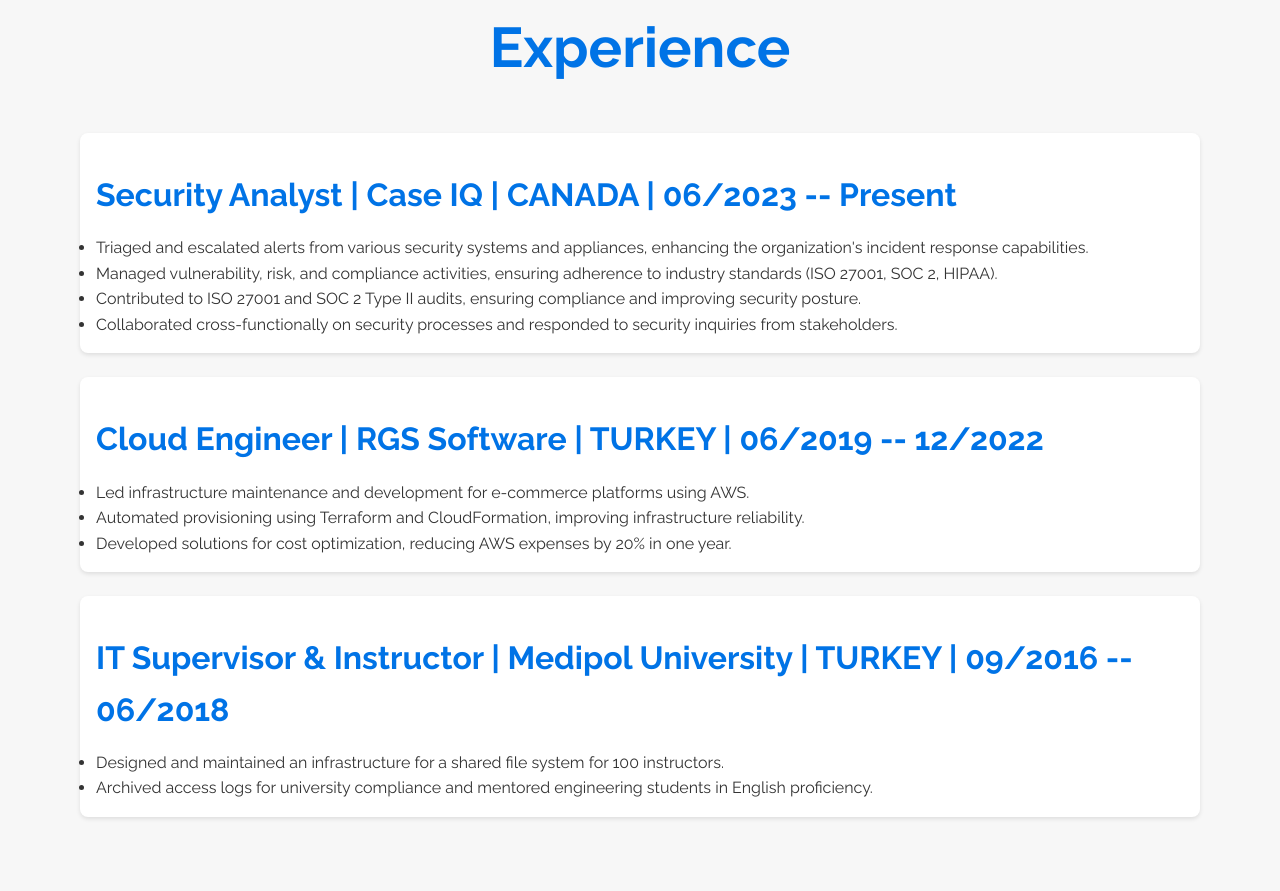
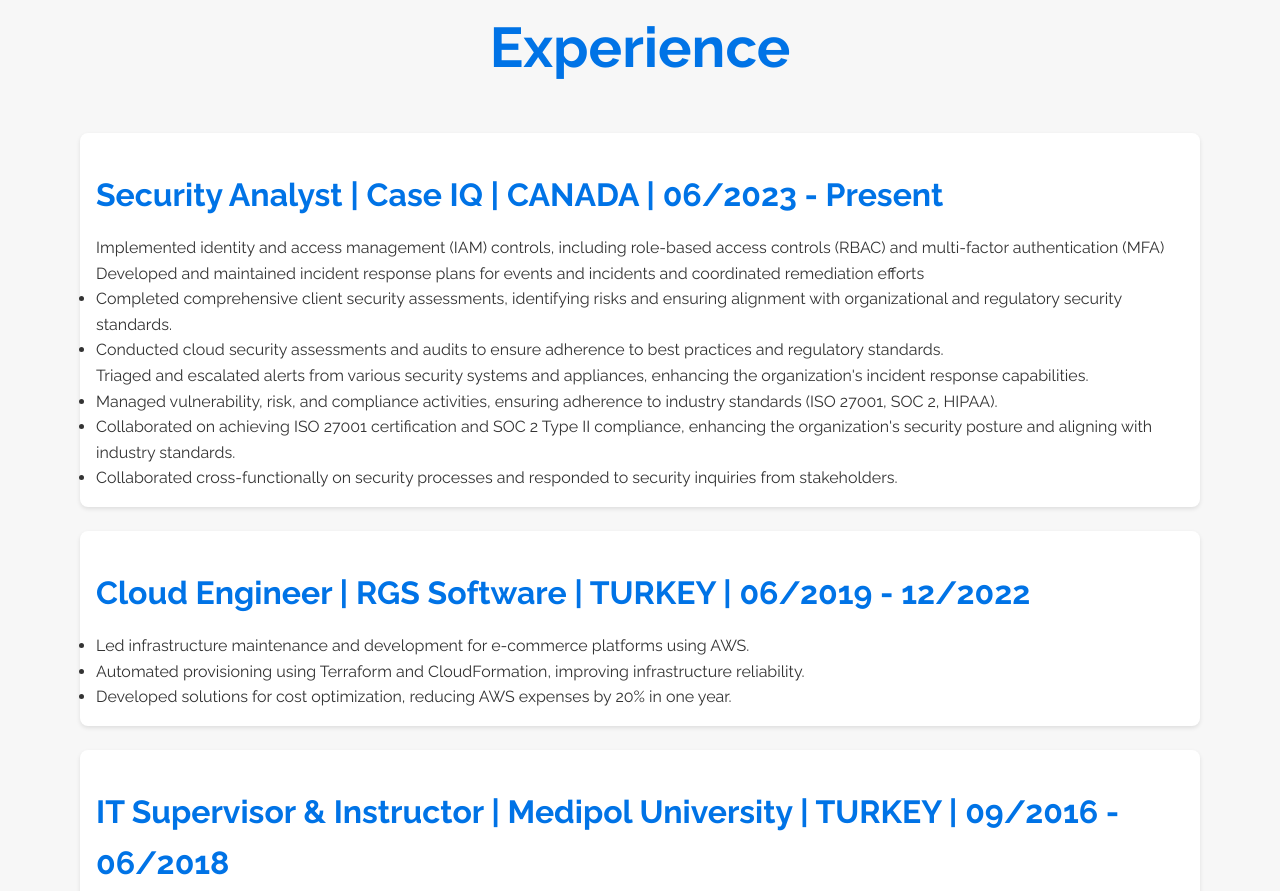
Before and after one commit to ismailsari07/azure-resume, a plain HTML site: page frontend/index.html in a window 1280 px wide. Shown: the part 2277-3168 px from the top of the page. Drawn offline with Linux system fonts and the light colour scheme; no server answers.

Commit message:
Update index.html
Update experience

```diff
--- a/frontend/index.html
+++ b/frontend/index.html
@@ -136,9 +136,19 @@
       <div class="container">
         <h2>Experience</h2>
         <div class="experience-item">
-          <h3>Security Analyst | Case IQ | CANADA | 06/2023 -- Present</h3>
+          <h3>Security Analyst | Case IQ | CANADA | 06/2023 - Present</h3>
           <ul>
+            </li>
+              Implemented identity and access management (IAM) controls, including role-based access controls (RBAC) and multi-factor authentication (MFA)
+            </li>
+            </li>
+              Developed and maintained incident response plans for events and incidents and coordinated remediation efforts
+            </li>
             <li>
+              Completed comprehensive client security assessments, identifying risks and ensuring alignment with organizational and regulatory security standards.
+            <li>
+              Conducted cloud security assessments and audits to ensure adherence to best practices and regulatory standards.
+            </li>
               Triaged and escalated alerts from various security systems and
               appliances, enhancing the organization's incident response
               capabilities.
@@ -148,8 +158,8 @@
               adherence to industry standards (ISO 27001, SOC 2, HIPAA).
             </li>
             <li>
-              Contributed to ISO 27001 and SOC 2 Type II audits, ensuring
-              compliance and improving security posture.
+              Collaborated on achieving ISO 27001 certification and SOC 2 Type II compliance, enhancing
+              the organization's security posture and aligning with industry standards.
             </li>
             <li>
               Collaborated cross-functionally on security processes and
@@ -159,7 +169,7 @@
         </div>
 
         <div class="experience-item">
-          <h3>Cloud Engineer | RGS Software | TURKEY | 06/2019 -- 12/2022</h3>
+          <h3>Cloud Engineer | RGS Software | TURKEY | 06/2019 - 12/2022</h3>
           <ul>
             <li>
               Led infrastructure maintenance and development for e-commerce
@@ -179,7 +189,7 @@
         <div class="experience-item">
           <h3>
             IT Supervisor & Instructor | Medipol University | TURKEY | 09/2016
-            -- 06/2018
+            - 06/2018
           </h3>
           <ul>
             <li>
```
